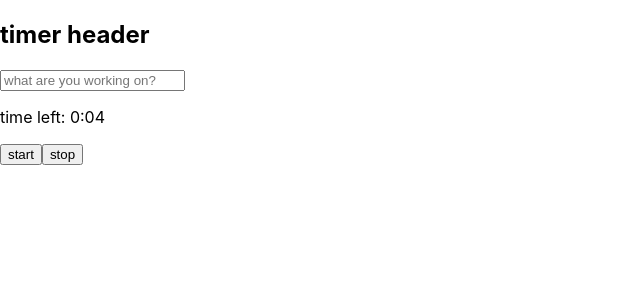
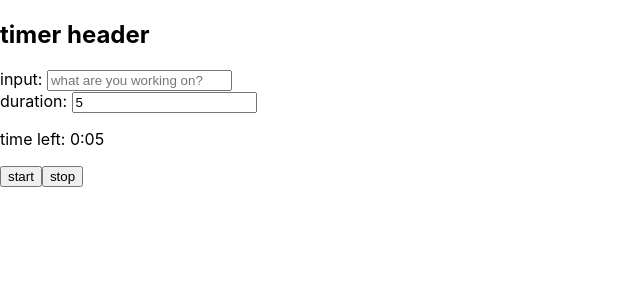
Before and after one commit to shananigans02/haikyuu-timer-tracker-v3, a React (Create React App) app: page / in a window 1280 px wide. Shown: the top 300 px of the page, without its empty margins (0-640 px from the left). Built offline with nearby package versions, Linux system fonts and the light colour scheme.

Commit message:
added logic where u can keep starting new timer sets sessions

```diff
--- a/src/TimerComponent.js
+++ b/src/TimerComponent.js
@@ -3,10 +3,11 @@
 import React, { useState, useEffect }  from "react";
 
 const TimerComponent = () => {
-    // duration in mins
-    const [duration, setDuration] = useState(30);
+    // duration in mins later but secs for now
+    const [duration, setDuration] = useState('5');
     // timeLeft tracked in seconds. useState(duration * 60)
-    const [timeLeft, setTimeLeft] = useState(4);
+    const [freshSet, setfreshSet] = useState(true);
+    const [timeLeft, setTimeLeft] = useState(duration);
     const [isRunning, setIsRunning] = useState(false);
     const [inputValue, setInputValue] = useState('');
 
@@ -14,13 +15,27 @@ const TimerComponent = () => {
         setInputValue(event.target.value);
     };
 
+    const handleDurationChange = (event) => {
+        const newDuration = parseInt(event.target.value) || 0;
+        setDuration(newDuration);
+        setTimeLeft(newDuration);
+    }
+
     const stopTimer = () => {
         setIsRunning(false);
         setDuration(30);
         setTimeLeft(4);
+        setInputValue('')
+        setfreshSet(true);
     }
 
     const toggleTimer = () => {
+        // if its a fresh, new running timer, update time left display
+        if (!isRunning && freshSet) {
+            setTimeLeft(duration)
+        }
+
+        // if its not fresh set, its just toggling b/w start and pause
         setIsRunning(!isRunning);
     }
 
@@ -34,10 +49,13 @@ const TimerComponent = () => {
                     if (currTime < 1) {
                         console.log("currTime < 1 is triggered")
                         setIsRunning(false);
+                        setfreshSet(true);
                         return 0;
                     }
                     console.log("timeLeft is NOT <=1")
+                    setfreshSet(false);
                     return currTime - 1;
+
                 });
             }, 1000);
 
@@ -52,16 +70,41 @@ const TimerComponent = () => {
         }
     }, [isRunning]);
 
+    // watching specific state variables
+    useEffect(() => {
+        console.log("inside the use effect --------")
+        console.log("timeleft: ", timeLeft)
+        console.log("isRunning: ", isRunning)
+        console.log("fresh set: ", freshSet)
+    }, [isRunning, freshSet, timeLeft])
+
     return (
         <div>
             <h2> timer header </h2>
+
+            <div>
+                <label htmlFor="input">input: </label>
                 <input
                     id="input"
                     type="text"
                     value={inputValue}
                     onChange={handleInputChange}
+                    disabled={isRunning || !freshSet}
                     placeholder="what are you working on?"
                 />
+            </div>
+
+            <div>
+                <label htmlFor="duration">duration: </label>
+                <input
+                    id="duration"
+                    type="number"
+                    value={duration}
+                    onChange={handleDurationChange}
+                    disabled={isRunning || !freshSet}
+                />
+            </div>
+
             <p> time left: {Math.floor(timeLeft / 60)}:{timeLeft % 60 < 10? '0' : ''}{timeLeft % 60}</p>
             <button
                 onClick={toggleTimer}>
```
Lines whose indentation alone changed are shown as unchanged.
